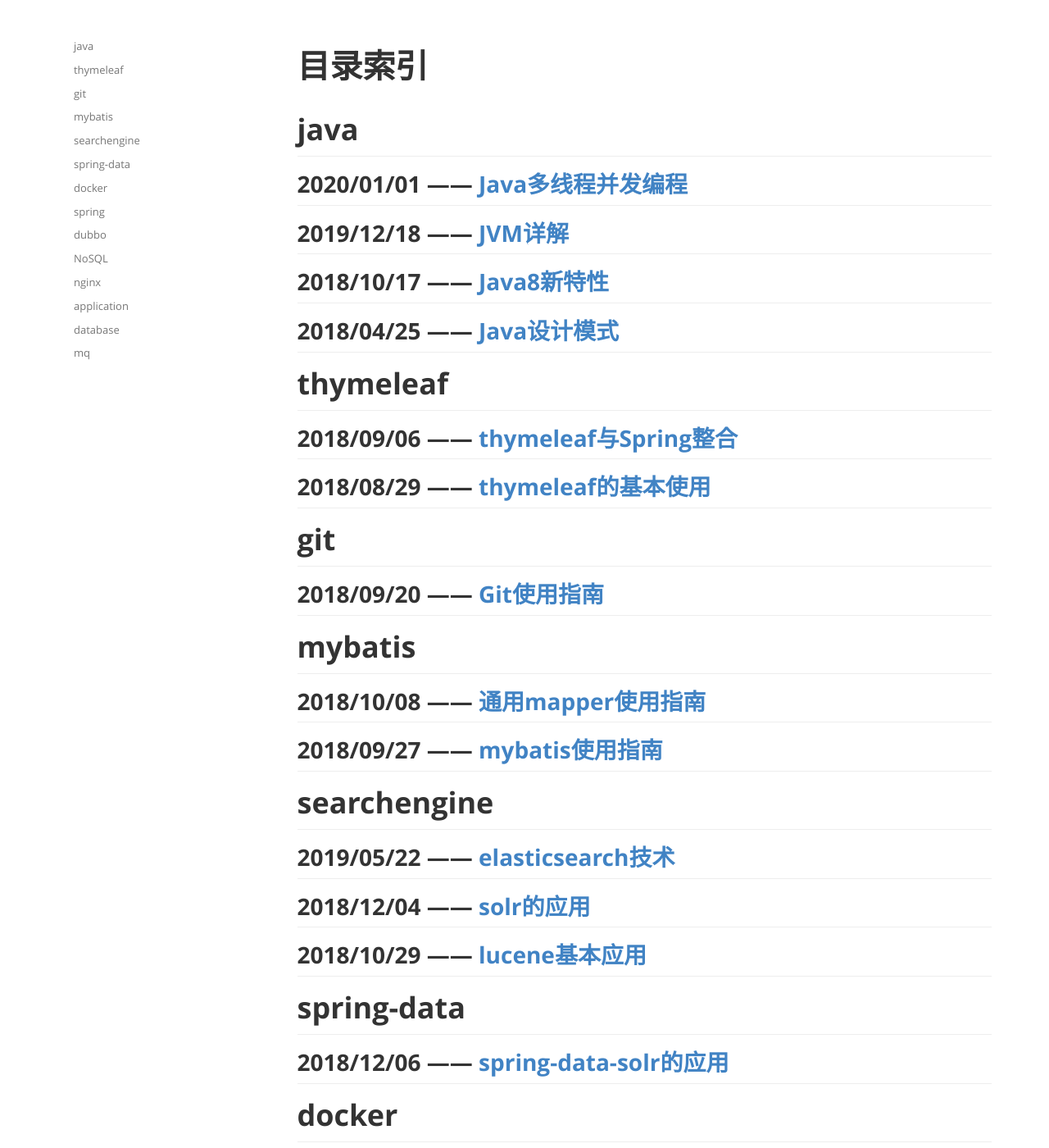
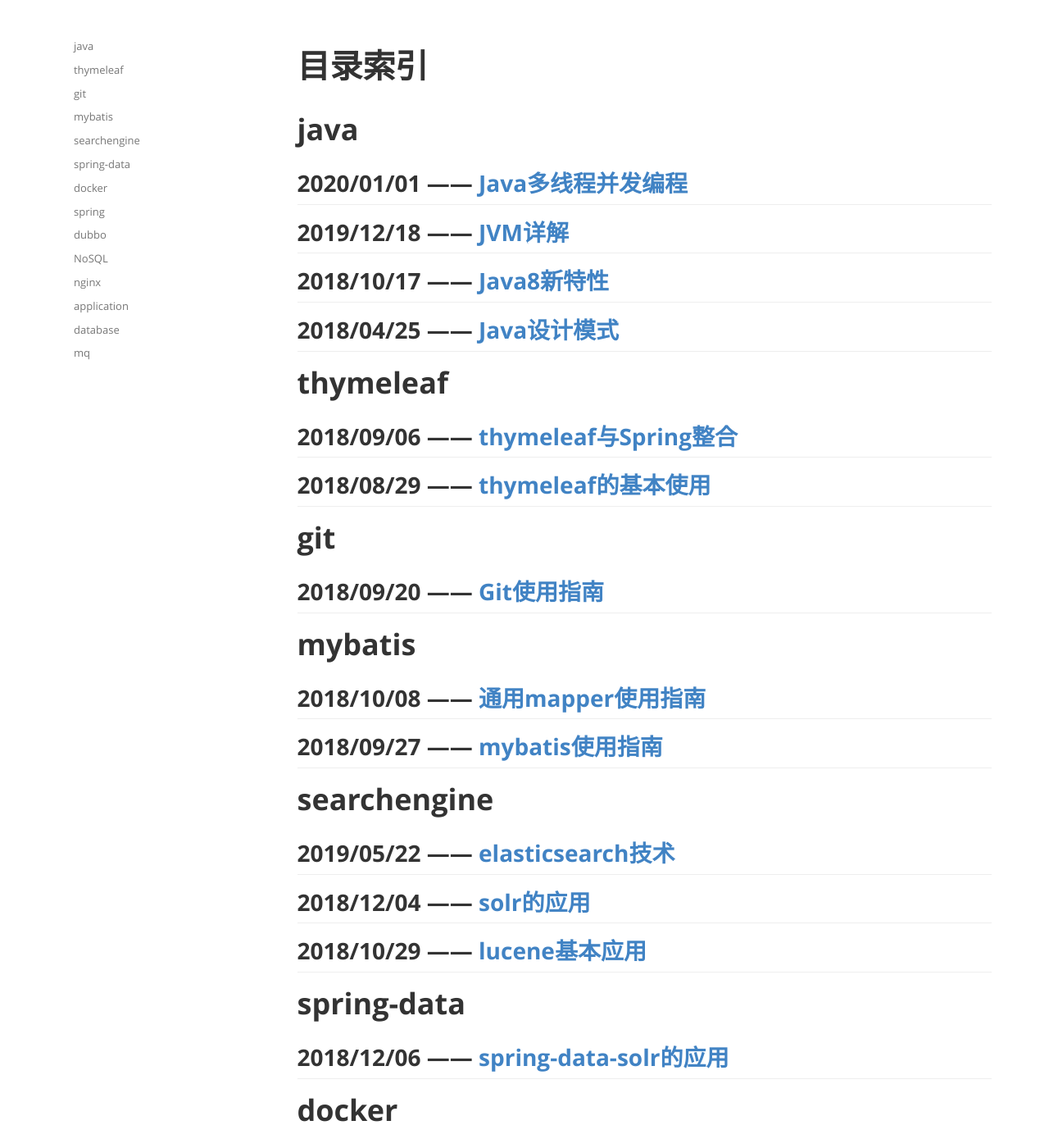
Before and after one commit to MyNameLancelot/MyNameLancelot.github.io, a Jekyll site: the page built from index.html, in a window 1280 px wide and 1400 px high. Shown: the whole window at 82% size. Built offline with Jekyll 4.4.1, drawn with Linux system fonts in a browser that asks for light colours.

Commit message:
screen.css

```diff
--- a/assets/screen.css
+++ b/assets/screen.css
@@ -294,7 +294,7 @@ h3 tt, h3 code { font-size: inherit; }
 h4 tt, h4 code { font-size: inherit; }
 h5 tt, h5 code { font-size: inherit; }
 h6 tt, h6 code { font-size: inherit; }
-h1 { padding-bottom: 0.3em; font-size: 2.25em; line-height: 1.2; border-bottom: 1px solid rgb(238, 238, 238); }
+h1 { padding-bottom: 0.3em; font-size: 2.25em; line-height: 1.2;}
 h2 { padding-bottom: 0.3em; font-size: 1.75em; line-height: 1.225; border-bottom: 1px solid rgb(238, 238, 238); }
 h3 { font-size: 1.5em; line-height: 1.43; }
 h4 { font-size: 1.25em; }
```
